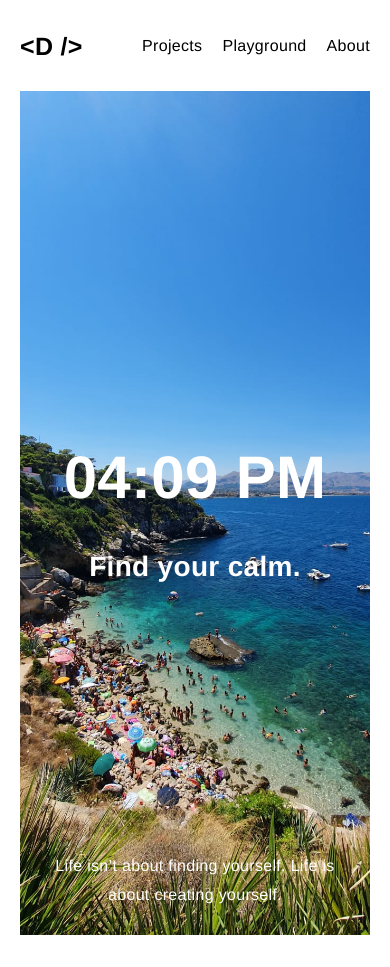
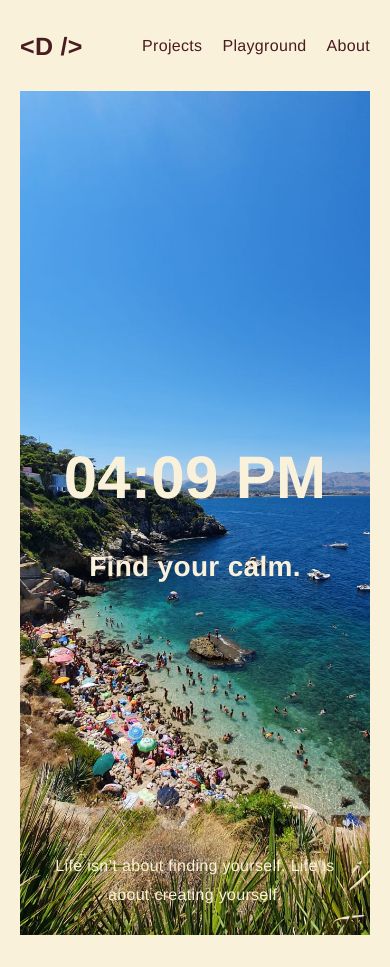
Before and after one commit to damarisGoebel/myWebsite, a Next.js app: page / in a window 390 px wide. Built offline with nearby package versions, Linux system fonts and the light colour scheme; a web font is replaced by a local one.

Commit message:
added background color and brown text color

```diff
--- a/components/Cards/Cards.module.css
+++ b/components/Cards/Cards.module.css
@@ -5,10 +5,10 @@
     padding: 20px;
     border-radius: 5px;
     box-shadow: 0 0 5px 0 rgb(64 60 67 / 16%);
+    background-color: white;
 
 }
 .description {
-    color: rgba(117, 117, 117, 1);
     font-size: 16px;
 
 }
--- a/styles/Home.module.css
+++ b/styles/Home.module.css
@@ -4,7 +4,7 @@
     justify-content: center;
     align-content: center;
     align-items: center;
-    color: white;
+    color: #FAF1DB;
     flex-direction: column;
     position: relative;
 }
@@ -12,6 +12,7 @@
 .time {
     font-size: 150px;
     padding: 0 25px;
+    color: #FAF1DB;
 }
 
 .mantra {
@@ -19,6 +20,7 @@
     line-height: normal;
     padding: 0 25px;
     text-align:center;
+    color: #FAF1DB;
 }
 
 .quote {
@@ -26,10 +28,13 @@
     bottom:0;
     padding: 0 25px 25px 25px;
     text-align:center;
+    color: #FAF1DB;
 }
 
 .theQuote {
     margin: 0 auto;
+    color: #FAF1DB;
+    font-size: 1.2rem;
 }
 
 .theAuthor {
@@ -43,4 +48,8 @@
     .mantra {
         font-size: 28px;
     }
+
+    .theQuote {
+        font-size: 1rem;
+    }
 }
--- a/styles/Playground.module.css
+++ b/styles/Playground.module.css
@@ -17,7 +17,7 @@
 
 .post {
   list-style: none;
-  /* padding: 0; */
+  background-color: white;
   padding: 20px;
   border-radius: 5px;
   box-shadow: 0 0 5px 0 rgb(64 60 67 / 16%);
--- a/styles/globals.css
+++ b/styles/globals.css
@@ -9,6 +9,8 @@ body {
     font-weight: 400;
     font-style: normal;
     letter-spacing: .02em;
+    background-color: #FAF1DB;
+    color: #481C20;
 }
 
 a {
```
